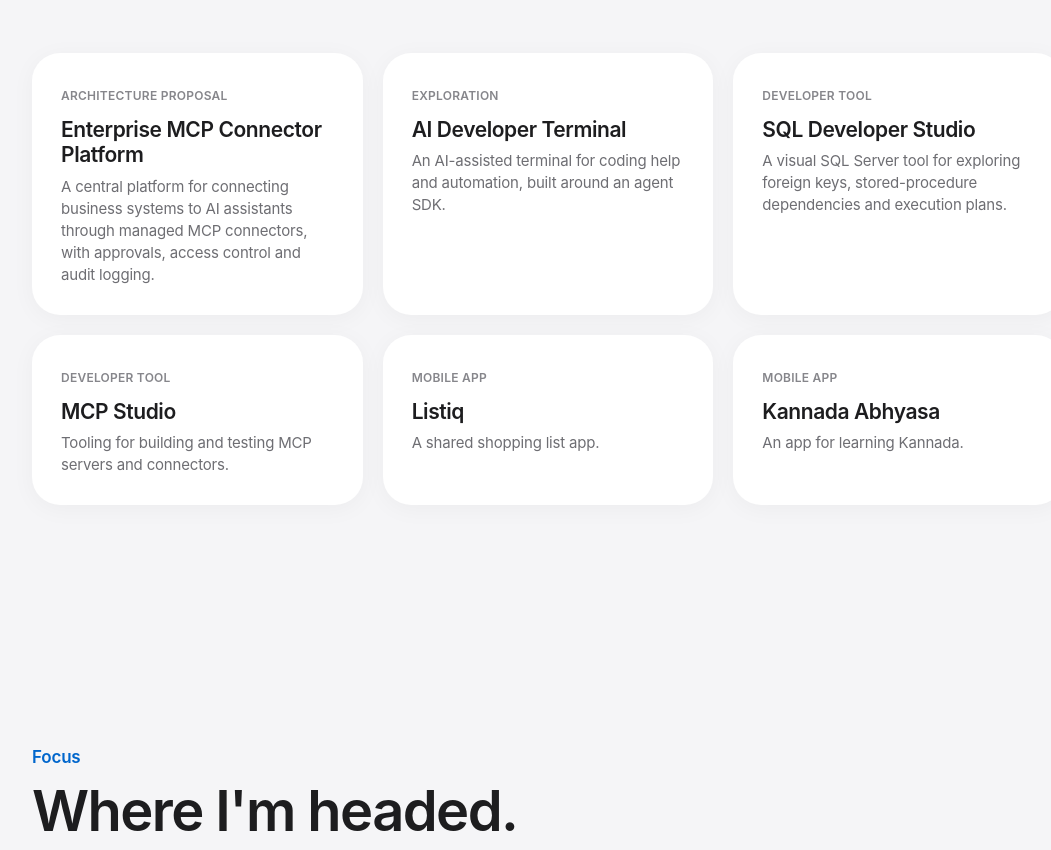
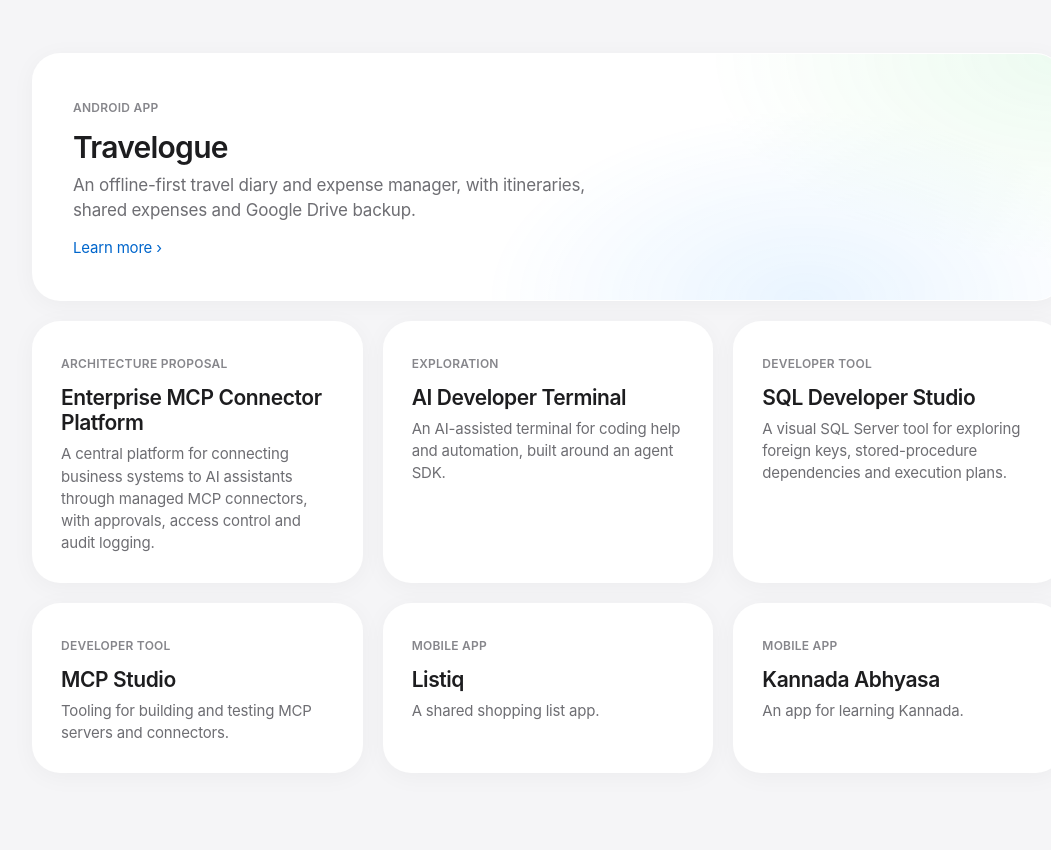
Before and after one commit to kiranbchitari/kiranbchitari.github.io, a plain HTML site: page index.html in a window 1280 px wide. Shown: the part 7424-8274 px from the top of the page, without its empty margins (92-1143 px from the left). Drawn offline with Linux system fonts and the light colour scheme.

Commit message:
Add Travelogue to the Privacy menu and Labs
Co-Authored-By: Claude Opus 5.5 <noreply@anthropic.com>

```diff
--- a/index.html
+++ b/index.html
@@ -51,6 +51,7 @@
                     <ul class="dropdown-menu">
                         <li><a href="privacy/kannada-abhyasa.html" class="nav-link">Kannada Abhyasa</a></li>
                          <li><a href="privacy/listiq.html" class="nav-link">Listiq</a></li>
+                         <li><a href="/Travelogue/privacy.html" class="nav-link">Travelogue</a></li>
                     </ul>
                 </li>
                 <li><a href="#contact" class="nav-link">Contact</a></li>
@@ -471,6 +472,12 @@
             </div>
 
             <div class="labs-grid">
+                <a href="/Travelogue/" class="lab-card lab-link lab-featured glass-card reveal">
+                    <span class="lab-tag">Android app</span>
+                    <h3>Travelogue</h3>
+                    <p>An offline-first travel diary and expense manager, with itineraries, shared expenses and Google Drive backup.</p>
+                    <span class="lab-more">Learn more <span aria-hidden="true">›</span></span>
+                </a>
                 <div class="lab-card glass-card reveal">
                     <span class="lab-tag">Architecture proposal</span>
                     <h3>Enterprise MCP Connector Platform</h3>
--- a/style.css
+++ b/style.css
@@ -734,6 +734,55 @@ body.light-mode .sun-icon {
     color: var(--text-secondary);
 }
 
+.lab-link {
+    display: block;
+    transition: transform 0.5s var(--ease-out), opacity 0.9s var(--ease-out), background-color 0.4s ease;
+}
+
+.lab-link.active:hover {
+    transform: scale(1.015);
+}
+
+.lab-featured {
+    grid-column: 1 / -1;
+    padding: 40px;
+    position: relative;
+    overflow: hidden;
+    isolation: isolate;
+}
+
+.lab-featured::before {
+    content: "";
+    position: absolute;
+    z-index: -1;
+    inset: 0;
+    opacity: var(--aurora-opacity);
+    background:
+        radial-gradient(50% 120% at 100% 0%, rgba(48, 209, 88, 0.16), transparent 70%),
+        radial-gradient(45% 110% at 75% 100%, rgba(41, 151, 255, 0.18), transparent 70%);
+}
+
+.lab-featured h3 {
+    font-size: 30px;
+    letter-spacing: -0.025em;
+}
+
+.lab-featured p {
+    max-width: 560px;
+    font-size: 17px;
+}
+
+.lab-more {
+    display: inline-block;
+    margin-top: 14px;
+    font-size: 15px;
+    color: var(--accent);
+}
+
+.lab-link:hover .lab-more {
+    text-decoration: underline;
+}
+
 /* ===== Experience ===== */
 .timeline {
     border-top: 1px solid var(--hairline);
@@ -1240,7 +1289,8 @@ footer {
     }
 
     .project-card,
-    .project-featured {
+    .project-featured,
+    .lab-featured {
         padding: 32px 28px;
     }
 
```
Also changed, not shown: privacy/kannada-abhyasa.html (+1 -0 lines), privacy/listiq.html (+1 -0 lines).
